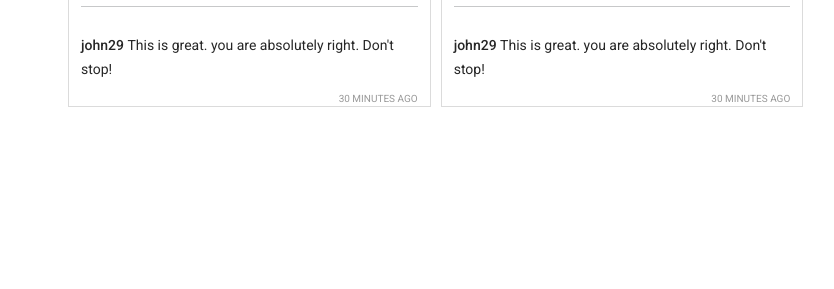
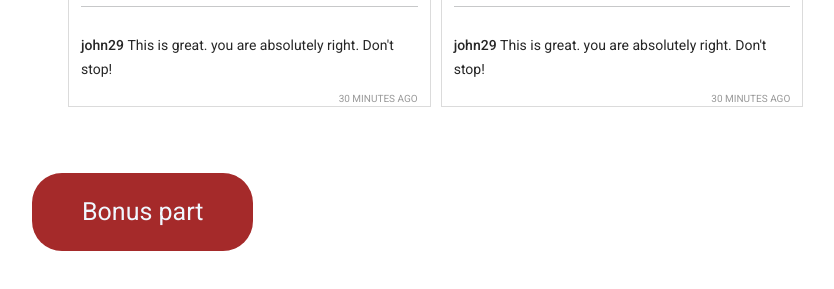
Before and after one commit to Abir-Rahaman/Bug-Detecting-Assignment, a plain HTML site: page index.html in a window 1280 px wide. Shown: the part 1425-1714 px from the top of the page, without its empty margins (18-852 px from the left). Before the commit the page ends 1548 px from the top, so only its background shows below. Drawn offline with nearby package versions, Linux system fonts and the light colour scheme.

Commit message:
bonus part done and final touch done

```diff
--- a/css/style.css
+++ b/css/style.css
@@ -256,3 +256,16 @@ img {
     grid-template-columns: repeat(1, 1fr);
   }
 }
+#bonus{
+  margin: 50px;
+
+}
+.bonus-btn{
+  font-size: 20px;
+  padding:20px 50px;
+  background-color: brown;
+  color: aliceblue;
+  font-size: 25px;
+  border-radius: 30px;
+  border: none;
+}
--- a/index.html
+++ b/index.html
@@ -78,6 +78,11 @@
             </div>
         </main>
         <footer></footer>
+        <!-------------------------------- Bonus section ---------------------------------->
+        <div id="bonus">
+        <button class="bonus-btn" onclick="answer()"> Bonus part </button>
+
+    </div>
 
         <!-- add javascript  file  -->
         <script src="./js/app.js"></script>
--- a/js/app.js
+++ b/js/app.js
@@ -168,3 +168,17 @@ const loadPosts = async () => {
 }
 
 loadPosts();
+
+const answer = () =>{
+  const bonus =  document.getElementById('bonus').innerHTML =`
+  <h1>How javascript actually works ?</h1>
+  <br>
+  <h5>A Web browser is used to run the JavaScript program. A standard Web page contains JavaScript code. The browser has a built-in interpreter that interprets and executes the JavaScript code it finds when it loads the website. To put it another way, when we run a JavaScript application in a web browser, the browser's engine receives the JavaScript code and executes it in order to provide the intended output. JavaScript contains only one Call Stack, despite the fact that it is a single-threaded programming language. As a result, it can only do one thing in today's world. The Call Stack is a data structure that keeps track of our program's location. When we step inside it, we place a function on top of the stack. We erupt off the top of the stack when we return from a function.</h5>
+  <br>
+  <br>
+  <br>
+  <h1>Write down The Difference Between Local Storage and Session Storage ?</h1>
+  <br>
+  <h5>The expiration date is the only significant difference between localStorage and sessionStorage. The sessionStorage read-only property can be used to access Session Storage objects. SessionStorage differs from localStorage in that localStorage data does not expire, however, sessionStorage data is removed after the page session expires. Since LocalStorage is not session-based, it can only be erased manually or using JavaScript. SessionStorage, on the other hand, is session-based and works per window or tab. That states that information is only saved for the duration of a session. SessionStorage has a storage capacity of exactly 5MB, whereas LocalStorage has a storage capacity of 5MB/10MB. In a nutshell, the distinction between LocalStorage and Session Storage was obvious.</h5>
+  `
+}
```
